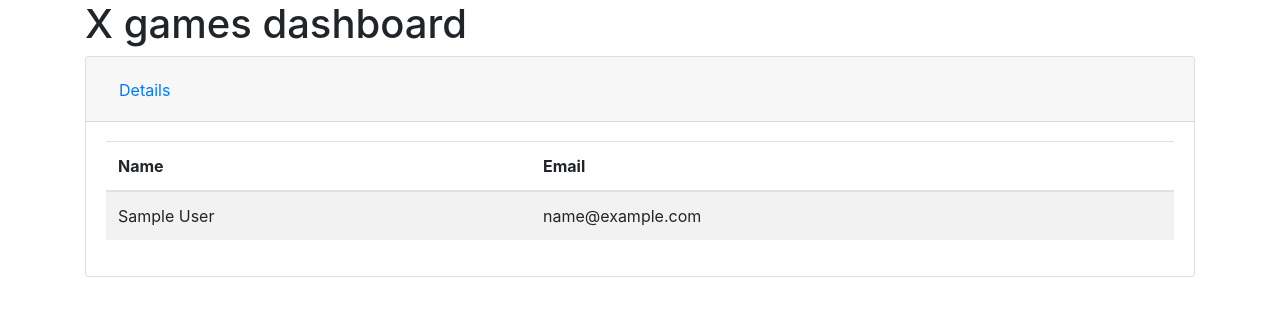
After one commit to meeshers/collabathon-ux, a Django app: page /dashboard/ in a window 1280 px wide. The commit adds this page. Shown: the top 316 px of the page. Run offline with Django 3.2, Linux system fonts and the light colour scheme; tables that the repository leaves empty hold one stand-in row (values such as "Sample post"); some libraries are stand-ins or nearby versions.

Commit message:
put info on dashboard, some styling

```diff
--- a/main_app/templates/base.html
+++ b/main_app/templates/base.html
@@ -6,6 +6,8 @@
   <meta charset="UTF-8">
   <meta name="viewport" content="width=device-width, initial-scale=1.0">
   <link rel="stylesheet" href="{% static 'css/main.css' %}">
+  <link rel="stylesheet" href="https://stackpath.bootstrapcdn.com/bootstrap/4.5.0/css/bootstrap.min.css" integrity="sha384-9aIt2nRpC12Uk9gS9baDl411NQApFmC26EwAOH8WgZl5MYYxFfc+NcPb1dKGj7Sk" crossorigin="anonymous">
+
   {% block title %}
   <!-- Title goes here -->
   {% endblock %}
@@ -15,4 +17,8 @@
   <!-- Content goes here -->
   {% endblock %}
 </body>
+
+<script src="https://code.jquery.com/jquery-3.5.1.slim.min.js" integrity="sha384-DfXdz2htPH0lsSSs5nCTpuj/zy4C+OGpamoFVy38MVBnE+IbbVYUew+OrCXaRkfj" crossorigin="anonymous"></script>
+<script src="https://cdn.jsdelivr.net/npm/popper.js@1.16.0/dist/umd/popper.min.js" integrity="sha384-Q6E9RHvbIyZFJoft+2mJbHaEWldlvI9IOYy5n3zV9zzTtmI3UksdQRVvoxMfooAo" crossorigin="anonymous"></script>
+<script src="https://stackpath.bootstrapcdn.com/bootstrap/4.5.0/js/bootstrap.min.js" integrity="sha384-OgVRvuATP1z7JjHLkuOU7Xw704+h835Lr+6QL9UvYjZE3Ipu6Tp75j7Bh/kR0JKI" crossorigin="anonymous"></script>
 </html>
--- /dev/null
+++ b/main_app/templates/dashboard.html
@@ -0,0 +1,47 @@
+{% extends 'base.html' %}
+
+{% block title %}
+<title>Dashboard</title>
+{% endblock %}
+
+{% block content%}
+
+<div class="container">
+  <h1>X games dashboard</h1>
+
+  <div class="accordion" id="accordionExample">
+    <div class="card">
+      <div class="card-header" id="headingOne">
+        <h2 class="mb-0">
+          <button class="btn btn-link" type="button" data-toggle="collapse" data-target="#collapseOne"
+            aria-expanded="true" aria-controls="collapseOne">
+            Details
+          </button>
+        </h2>
+      </div>
+
+      <div id="collapseOne" class="collapse show" aria-labelledby="headingOne" data-parent="#accordionExample">
+        <div class="card-body">
+          <table class="table table-striped">
+            <thead>
+              <tr>
+                <th>Name</th>
+                <th>Email</th>
+              </tr>
+            </thead>
+
+            <tbody>
+              {% for sub in subs %}
+              <tr>
+                <td>{{ sub.first_name}} {{sub.last_name }}</td>
+                <td>{{ sub.email}} </td>
+              </tr>
+              {% endfor %}
+            </tbody>
+          </table>
+        </div>
+      </div>
+    </div>
+
+  </div>
+  {% endblock %}
--- a/main_app/urls.py
+++ b/main_app/urls.py
@@ -3,5 +3,5 @@ from . import views
 
 urlpatterns = [
   path('', views.home, name='home'),
-  path('info/', views.info, name="info")
+  path('dashboard/', views.dashboard, name="dashboard")
 ]
--- a/main_app/views.py
+++ b/main_app/views.py
@@ -16,5 +16,7 @@ def home(request):
   context = {'sub_form': sub_form}
   return render(request, 'home.html', context)
 
-def info(request):
-  return render(request, 'info.html')
+def dashboard(request):
+  subs = Subscriber.objects.all()
+  context = {"subs": subs}
+  return render(request, 'dashboard.html', context)
```
Also changed, not shown: main_app/templates/info.html (deleted, +0 -7 lines), main_app/migrations/0002_subscriber_created_date.py (added), main_app/migrations/0003_remove_subscriber_created_date.py (added), main_app/models.py (line endings or trailing spaces).
